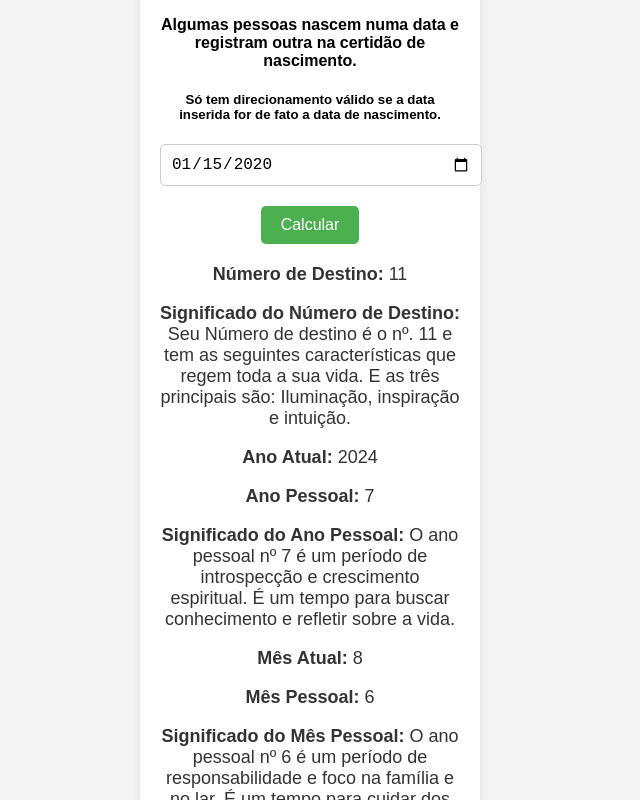
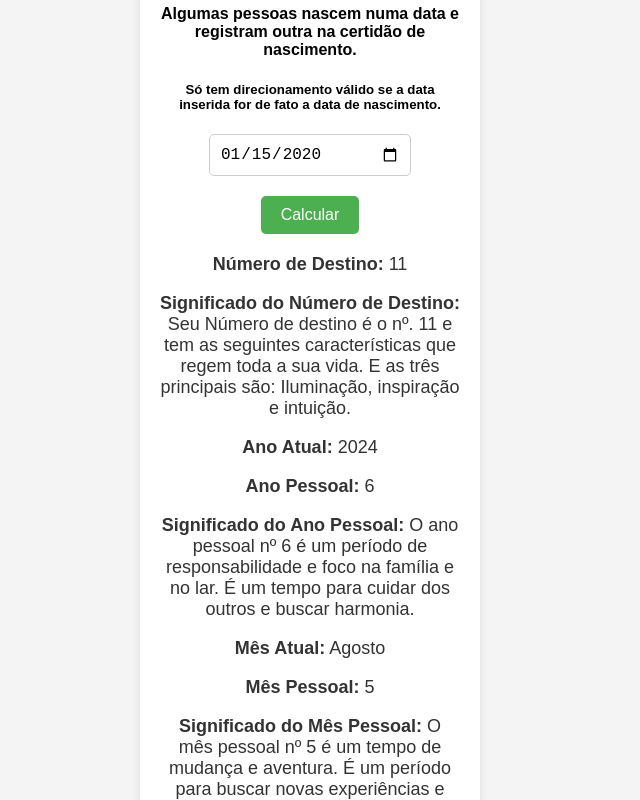
Before and after one commit to FragasOficial/meuid, a plain HTML site: page index.html in a window 1280 px wide. Both pictures are taken after typing "2020-01-15" into the empty fields and a click on the button "Calcular". Shown: the top 800 px of the page, without its empty margins (330-970 px from the left). Drawn offline with Linux system fonts and the light colour scheme.

Commit message:
Ajustar alterações html e css

```diff
--- a/index.html
+++ b/index.html
@@ -24,6 +24,10 @@
             box-shadow: 0 0 10px rgba(0, 0, 0, 0.1);
             text-align: center;
             width: 300px;
+        }
+
+        #dataNascimento{
+            width: 60%;
         }
 
         h1 {
@@ -86,6 +90,9 @@
 
             const [anoNascimento, mesNascimento, diaNascimento] = dataNascimento.split('-').map(Number);
 
+            // Array para mapear os números dos meses para os nomes dos meses
+            const meses = ["Janeiro", "Fevereiro", "Março", "Abril", "Maio", "Junho", "Julho", "Agosto", "Setembro", "Outubro", "Novembro", "Dezembro"];
+
             // Soma dos números da data de nascimento
             const numeros = [anoNascimento, mesNascimento, diaNascimento].join('').split('').map(Number);
             let soma = numeros.reduce((acc, num) => acc + num, 0);
@@ -120,10 +127,10 @@
 
             // Adicionar o número do mês e o dia ao ano pessoal
             anoPessoal = anoPessoal + mesNascimento + diaNascimento;
-            anoPessoal = anoPessoal.toString().split('').map(Number).reduce((acc, num) => acc + num, 0); // Reduz para um dígito ou número mestre
+            anoPessoal = anoPessoal.toString().split('').map(Number).reduce((acc, num) => acc + num, -1); // Reduz para um dígito ou número mestre
 
             while (anoPessoal > 9 && anoPessoal !== 11 && anoPessoal !== 22 && anoPessoal !== 33) {
-                anoPessoal = anoPessoal.toString().split('').map(Number).reduce((acc, num) => acc + num, 0);
+                anoPessoal = anoPessoal.toString().split('').map(Number).reduce((acc, num) => acc + num, 1);
             }
 
             const significadosAnoPessoal = {
@@ -143,18 +150,42 @@
 
             const significadoAnoPessoal = significadosAnoPessoal[anoPessoal] || "Significado não encontrado para o ano pessoal.";
 
-            // Calcular o mês atual e o mês pessoal
+            // Calcular o mês pessoal
             const mesAtual = new Date().getMonth() + 1; // O mês é 0-indexado, então adiciona 1
-            const mesPessoal = (mesAtual + anoPessoal) % 9;
-            const mesPessoalFinal = mesPessoal === 0 ? 9 : mesPessoal; // Ajusta para o número 9 se o resultado for 0
-            const significadosMesPessoal = significadosAnoPessoal;
-            const significadoMesPessoal = significadosMesPessoal[mesPessoalFinal] || "Significado não encontrado para o mês pessoal.";
+            const mesPessoal = (mesAtual + anoPessoal - 1) % 9 + 1; // Ajusta a fórmula para garantir que o resultado esteja no intervalo correto
+            const nomeMesAtual = meses[mesAtual - 1]; // Substitui o número do mês pelo nome do mês
+            const nomeMesPessoal = meses[mesPessoal - 1]; // Deixa o número do mês pessoal como número, sem substituição
+
+            const significadosMesPessoal = {
+                1: "O mês pessoal nº 1 é um período de novos começos e iniciativas. É um bom momento para iniciar novos projetos e seguir seus objetivos com determinação.",
+                2: "O mês pessoal nº 2 é um tempo para cooperação e parceria. É ideal para resolver conflitos e melhorar suas relações pessoais e profissionais.",
+                3: "O mês pessoal nº 3 é um período de expressão criativa e socialização. É uma excelente época para se envolver em atividades artísticas e se conectar com os outros.",
+                4: "O mês pessoal nº 4 é um período de trabalho árduo e organização. É um bom momento para focar em tarefas práticas e estabelecer bases sólidas para o futuro.",
+                5: "O mês pessoal nº 5 é um tempo de mudança e aventura. É um período para buscar novas experiências e expandir seus horizontes.",
+                6: "O mês pessoal nº 6 é um período de responsabilidade e foco na família. É ideal para cuidar das suas responsabilidades domésticas e buscar harmonia em sua vida pessoal.",
+                7: "O mês pessoal nº 7 é um tempo para introspecção e análise. É um período para refletir sobre seus objetivos e buscar crescimento espiritual.",
+                8: "O mês pessoal nº 8 é um período de poder e sucesso. É um bom momento para focar em suas metas profissionais e buscar realizações materiais.",
+                9: "O mês pessoal nº 9 é um tempo de conclusão e encerramento. É ideal para finalizar projetos e preparar-se para novos começos.",
+            };
+
+            const significadoMesPessoal = significadosMesPessoal[mesPessoal] || "Significado não encontrado para o mês pessoal.";
 
             // Calcular o dia pessoal
-            const diaPessoal = (mesPessoalFinal + diaNascimento) % 9;
-            const diaPessoalFinal = diaPessoal === 0 ? 9 : diaPessoal; // Ajusta para o número 9 se o resultado for 0
-            const significadosDiaPessoal = significadosAnoPessoal;
-            const significadoDiaPessoal = significadosDiaPessoal[diaPessoalFinal] || "Significado não encontrado para o dia pessoal.";
+            const diaAtual = new Date().getDate(); // Corrigir para obter o dia atual corretamente
+            const diaPessoal = (diaAtual + mesPessoal - 1) % 9 + 1; // Ajusta a fórmula para garantir que o resultado esteja no intervalo correto
+            const significadosDiaPessoal = {
+                1: "O dia pessoal nº 1 é um período de novos começos e iniciativa. É um bom momento para começar novos projetos e tomar a liderança em suas atividades diárias.",
+                2: "O dia pessoal nº 2 é um tempo para cooperação e diplomacia. É ideal para resolver conflitos e colaborar com os outros.",
+                3: "O dia pessoal nº 3 é um período de expressão criativa e comunicação. É um bom momento para se envolver em atividades sociais e artísticas.",
+                4: "O dia pessoal nº 4 é um tempo para trabalho árduo e organização. É ideal para focar em tarefas práticas e estabelecer uma base sólida.",
+                5: "O dia pessoal nº 5 é um período de mudança e liberdade. É um bom momento para explorar novas oportunidades e buscar aventuras.",
+                6: "O dia pessoal nº 6 é um tempo para cuidar das responsabilidades familiares e domésticas. É ideal para buscar equilíbrio e harmonia em sua vida pessoal.",
+                7: "O dia pessoal nº 7 é um período de introspecção e análise. É um bom momento para refletir e buscar crescimento pessoal.",
+                8: "O dia pessoal nº 8 é um tempo para focar em objetivos materiais e alcançar sucesso. É ideal para trabalhar em suas metas de longo prazo.",
+                9: "O dia pessoal nº 9 é um período de conclusão e liberação. É um bom momento para encerrar ciclos e se preparar para novos começos.",
+            };
+
+            const significadoDiaPessoal = significadosDiaPessoal[diaPessoal] || "Significado não encontrado para o dia pessoal.";
 
             // Exibir o resultado
             document.getElementById('resultado').innerHTML = `
@@ -163,10 +194,10 @@
                 <p><strong>Ano Atual:</strong> ${anoAtual}</p>
                 <p><strong>Ano Pessoal:</strong> ${anoPessoal}</p>
                 <p><strong>Significado do Ano Pessoal:</strong> ${significadoAnoPessoal}</p>
-                <p><strong>Mês Atual:</strong> ${mesAtual}</p>
-                <p><strong>Mês Pessoal:</strong> ${mesPessoalFinal}</p>
+                <p><strong>Mês Atual:</strong> ${nomeMesAtual}</p>
+                <p><strong>Mês Pessoal:</strong> ${mesPessoal}</p>
                 <p><strong>Significado do Mês Pessoal:</strong> ${significadoMesPessoal}</p>
-                <p><strong>Dia Pessoal:</strong> ${diaPessoalFinal}</p>
+                <p><strong>Dia Pessoal:</strong> ${diaPessoal}</p>
                 <p><strong>Significado do Dia Pessoal:</strong> ${significadoDiaPessoal}</p>
             `;
         }
```
